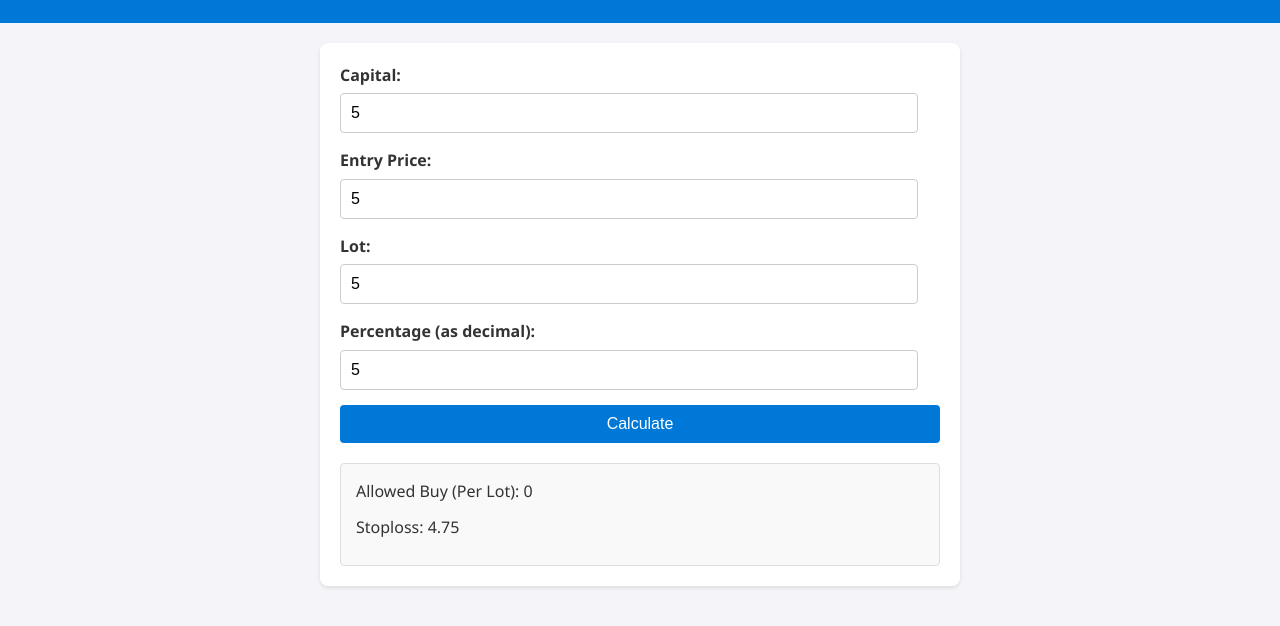
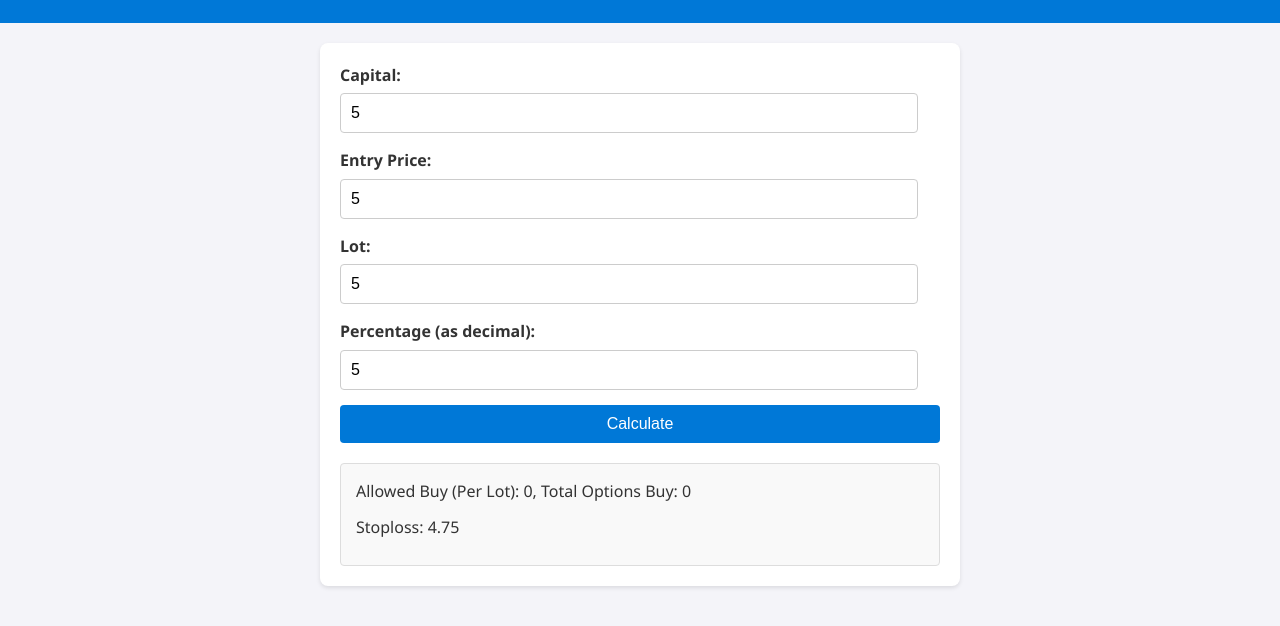
Before and after one commit to Anishraj96/Option, a plain HTML site: page index.html in a window 1280 px wide. Both pictures are taken after typing "5", "5", "5", "5" into the empty fields and a click on the button "Calculate". Shown: the part 110-736 px from the top of the page. Drawn offline with Linux system fonts and the light colour scheme.

Commit message:
Update index.html

```diff
--- a/index.html
+++ b/index.html
@@ -115,10 +115,11 @@
             // Calculate Allowed Buy and Stoploss
             const allowedBuy = Math.floor(capital / entryPrice); // Ensure whole value
             const allowedBuyPerLot = Math.floor(allowedBuy / lot); // Whole value per lot
+            const totalAllowedBuy = allowedBuyPerLot * lot; // Multiply by lot
             const stoploss = entryPrice-(entryPrice * percentage/100)  ;
 
             // Display results
-            document.getElementById('allowedBuy').innerText = `Allowed Buy (Per Lot): ${allowedBuyPerLot}`;
+            document.getElementById('allowedBuy').innerText = `Allowed Buy (Per Lot): ${allowedBuyPerLot}, Total Options Buy: ${totalAllowedBuy}`;
             document.getElementById('stoploss').innerText = `Stoploss: ${stoploss.toFixed(2)}`;
         }
     </script>
```
